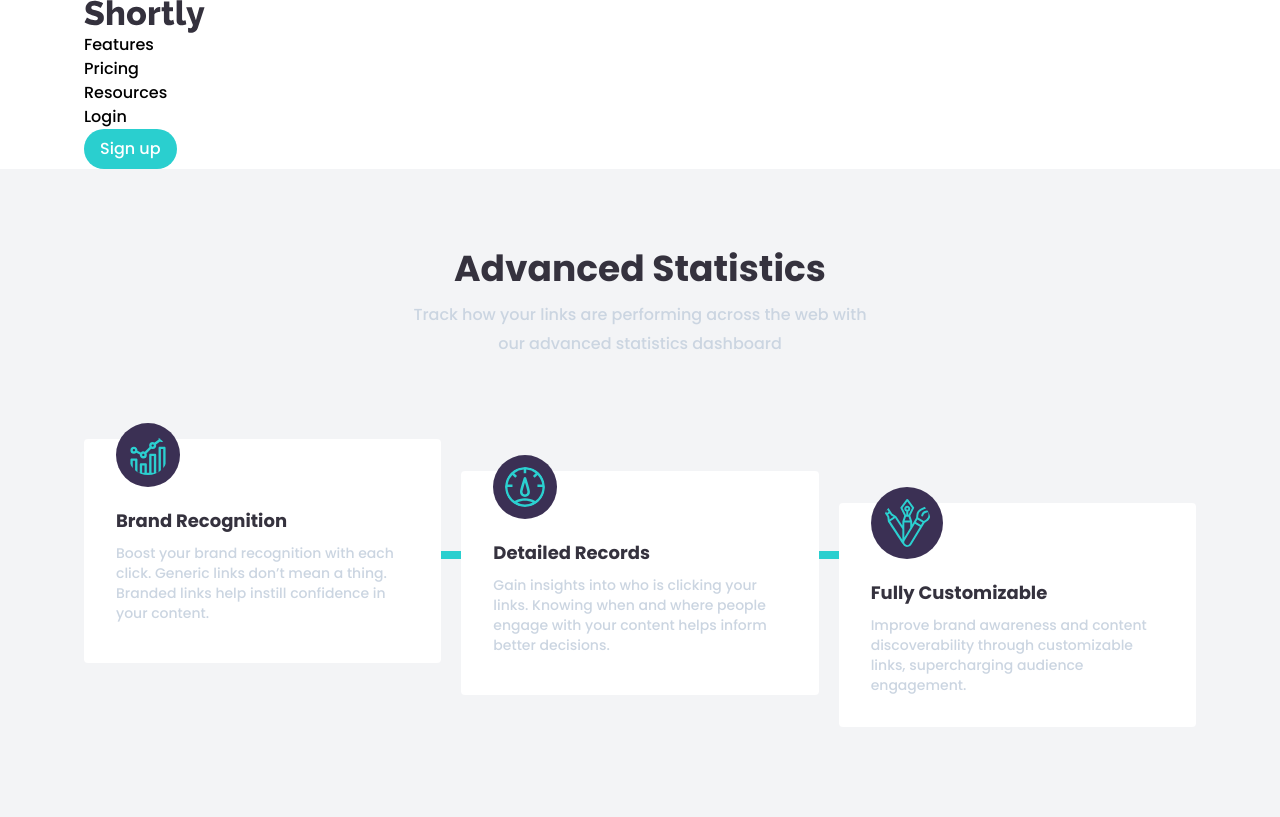
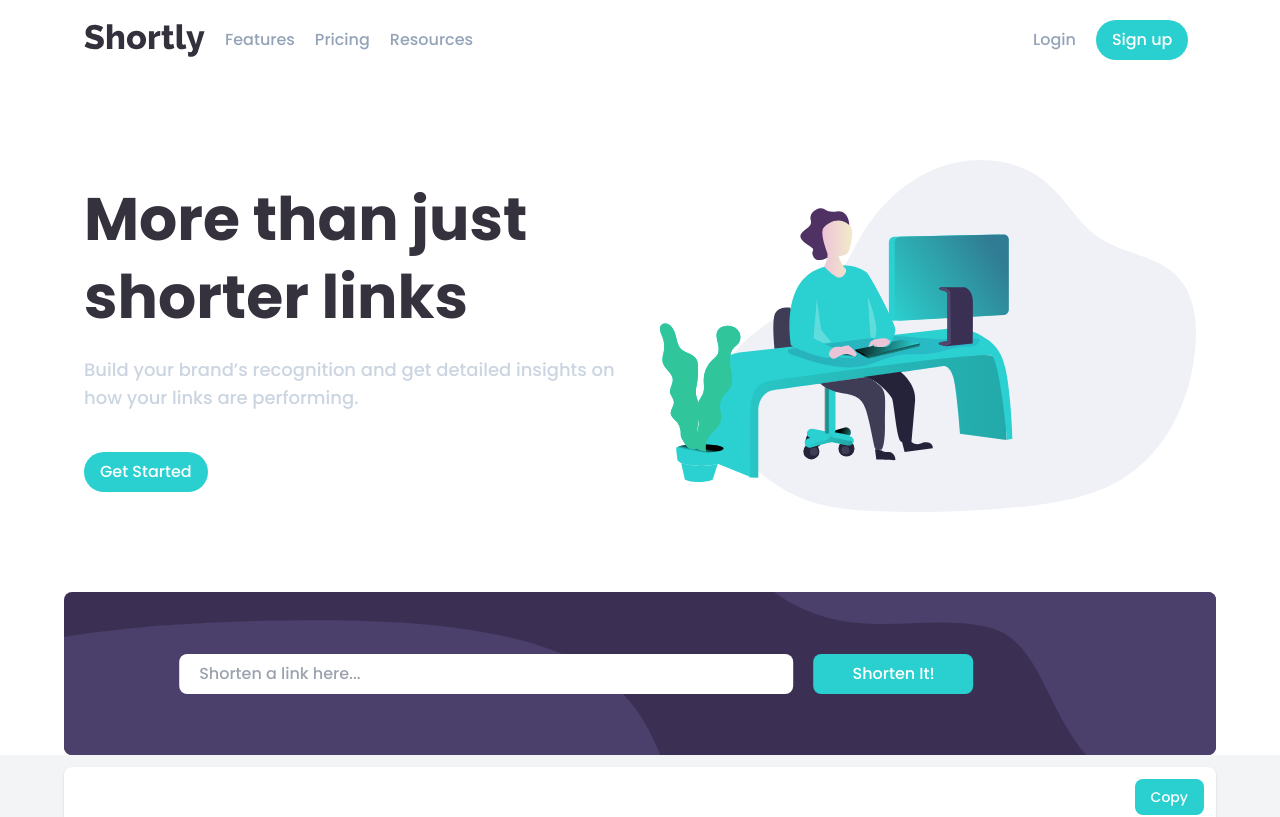
Before and after one commit to RonenTGreat/Shortly, a React (Vite) app: page / in a window 1280 px wide. Shown: the top 817 px of the page. Built offline with nearby package versions, Linux system fonts and the light colour scheme.

Commit message:
Done with the project, will correct some styles

```diff
--- a/src/App.jsx
+++ b/src/App.jsx
@@ -2,11 +2,15 @@ import Header from "./components/Header"
 import Footer from "./components/Footer"
 import Boost from "./components/Boost"
 import Advanced from "./components/Advanced"
+import Showcase from "./components/Showcase"
+import Shorten from "./components/Shortener"
 
 function App() {
   return (
     <>
       <Header />
+      <Showcase />
+      <Shorten />
       <Advanced />
       <Boost />
       <Footer />
--- a/src/components/Advanced.jsx
+++ b/src/components/Advanced.jsx
@@ -7,7 +7,7 @@ const Advanced = () => {
     <>
       <section className=" bg-gray-100 py-10 lg:pt-20 lg:pb-48">
         <div className="max-width">
-          <h2 className=" text-4xl font-bold mb-3 text-veryDarkBlue text-center">
+          <h2 className=" text-4xl font-bold mb-3 mt-28 text-veryDarkBlue text-center">
             Advanced Statistics
           </h2>
           <p className=" text-slate-300 text-center mb-10 lg:mb-20">
@@ -15,10 +15,14 @@ const Advanced = () => {
             advanced statistics dashboard
           </p>
 
-          <div className="relative card grid grid-cols-1 gap-5 md:grid-cols-2 lg:grid-cols-3">
-          <div className="line"></div>
+          <div className="relative card grid grid-cols-1 gap-20 md:grid-cols-2 lg:grid-cols-3 md:gap-5 ">
+            <div className="line"></div>
             <article className=" bg-white p-8 rounded relative">
-              <img src={brand} alt="" className=" p-3 -mt-12 bg-darkViolet rounded-full" />
+              <img
+                src={brand}
+                alt=""
+                className=" p-3 -mt-16 bg-darkViolet rounded-full"
+              />
               <h3 className=" text-veryDarkBlue text-lg mb-2 mt-5 font-bold">
                 Brand Recognition
               </h3>
@@ -30,7 +34,11 @@ const Advanced = () => {
             </article>
 
             <article className=" bg-white p-8 rounded relative">
-              <img src={records} alt="" className=" p-3 -mt-12 bg-darkViolet rounded-full" />
+              <img
+                src={records}
+                alt=""
+                className=" p-3 -mt-16 bg-darkViolet rounded-full"
+              />
               <h3 className=" text-veryDarkBlue text-lg mb-2 mt-5 font-bold">
                 Detailed Records
               </h3>
@@ -42,7 +50,11 @@ const Advanced = () => {
             </article>
 
             <article className=" bg-white p-8 rounded relative">
-              <img src={fully} alt="" className=" p-3 -mt-12 bg-darkViolet rounded-full" />
+              <img
+                src={fully}
+                alt=""
+                className=" p-3 -mt-16 bg-darkViolet rounded-full"
+              />
               <h3 className=" text-veryDarkBlue text-lg mb-2 mt-5 font-bold">
                 Fully Customizable
               </h3>
--- a/src/components/Header.jsx
+++ b/src/components/Header.jsx
@@ -1,18 +1,23 @@
+import { useState } from "react";
 import logo from "../assets/images/logo.svg";
+import menu from "../assets/images/menu.svg";
+import close from "../assets/images/close.svg";
 
 const Header = () => {
+  const [isOpen, setIsOpen] = useState(false);
   return (
     <>
-      <header className="header max-width">
-        <div>
+      <header className="header max-width py-5">
+        <div className=" flex items-center justify-between">
+          <article className="flex items-center">
             <img src={logo} alt="" />
 
-          <nav>
-            <ul>
+            <nav className="hidden md:block ml-5 text-slate-400">
+              <ul className="flex items-center justify-start">
                 <li>
                   <button>Features</button>
                 </li>
-              <li>
+                <li className=" my-5 md:my-0 md:mx-5">
                   <button>Pricing</button>
                 </li>
                 <li>
@@ -20,15 +25,50 @@ const Header = () => {
                 </li>
               </ul>
             </nav>
-        </div>
-        <ul>
+
+            <ul className=" hidden md:flex items-center ml-[35rem]">
+              <li className="my-5 md:my-0 md:mr-5">
+                <button className="text-slate-400">Login</button>
+              </li>
               <li>
+                <button className="btn-cta rounded-full">Sign up</button>
+              </li>
+            </ul>
+          </article>
+
+          {isOpen && (
+            <div
+              className="absolute left-5 right-5 top-20 rounded bg-darkViolet text-slate-200
+            text-center py-10 md:relative md:top-0 md:left-0 md:right-0 md:bg-transparent
+            md:text-gray-400 md:text-left md:py-0 md:flex md:items-center md:hidden"
+            >
+              <nav className="md:hidden">
+                <ul className="flex flex-col items-center justify-center">
+                  <li>
+                    <button>Features</button>
+                  </li>
+                  <li className="my-5">
+                    <button>Pricing</button>
+                  </li>
+                  <li>
+                    <button>Resources</button>
+                  </li>
+                </ul>
+              </nav>
+              <ul className=" flex flex-col items-center justify-center">
+                <li className="my-5">
                   <button>Login</button>
                 </li>
                 <li>
                   <button className="btn-cta rounded-full">Sign up</button>
                 </li>
               </ul>
+            </div>
+          )}
+          <button className="md:hidden" onClick={() => setIsOpen(!isOpen)}>
+            <img src={isOpen ? close : menu} alt="" />
+          </button>
+        </div>
       </header>
     </>
   );
--- a/src/components/Shortener.jsx
+++ b/src/components/Shortener.jsx
@@ -0,0 +1,104 @@
+import { useEffect, useState } from "react";
+import bgMobile from "../assets/images/bg-shorten-mobile.svg";
+import bgDesktop from "../assets/images/bg-shorten-desktop.svg";
+
+const getLocalStorage = () => {
+    let links = localStorage.getItem("links")
+
+    if(links){
+        return JSON.parse(localStorage.getItem("links"))
+    }else{
+        return []
+    }
+}
+
+const Shorten = () => {
+  const [text, setText] = useState("");
+  const [links, setLinks] = useState(getLocalStorage());
+  const [buttonText, setButtonText] = useState("Copy")
+
+  const handleSubmit = (e) => {
+    e.preventDefault();
+    const urlRegex =
+      /^(https?:\/\/)?([\da-z.-]+)\.([a-z.]{2,6})([\\/\w.-]*)*\/?$/;
+
+    if (!text) {
+      alert("Input is empty");
+    } else {
+      if (urlRegex.test(text)) {
+        const shortenLink = async () => {
+          const res = await fetch(
+            `https://api.shrtco.de/v2/shorten?url=${text}`
+          );
+          const data = await res.json();
+
+          console.log(data.result);
+          setLinks(data.result);
+          setText("");
+        };
+        shortenLink();
+      } else {
+        alert("Invalid URL!");
+      }
+    }
+  };
+
+  const handleCopy = () => {
+    navigator.clipboard.writeText(links.full_short_link)
+    setButtonText("Copied")
+}
+
+useEffect(() => {
+    localStorage.setItem("links", JSON.stringify(links))
+}, [links])
+
+  return (
+    <>
+      <section className="shortener relative">
+        <picture>
+          <source media="(min-width: 768px)" srcSet={bgDesktop} />
+          <img src={bgMobile} alt="" />
+        </picture>
+
+        <form className="form" onSubmit={handleSubmit}>
+          <div className="flex flex-col md:flex-row">
+            <input
+              type="url"
+              className="w-full py-2 px-5 rounded-lg mb-2 md:mb-0 md:w-2/3"
+              placeholder="Shorten a link here..."
+              value={text}
+              onChange={(e) => setText(e.target.value)}
+            />
+            <button
+              className="btn-cta rounded-lg w-full md:w-40 md:ml-5"
+              type="submit"
+              onClick={handleSubmit}
+            >
+              Shorten It!
+            </button>
+          </div>
+        </form>
+
+        <div className="flex flex-col items-center justify-center bg-white
+        md:flex-row md:justify-between p-3 mt-3 rounded-lg shadow">
+          <article>
+            <h6 className=" mb-3 md:mb-0">{links.original_link}</h6>
+          </article>
+
+          <article>
+            <ul className="md:flex items-center">
+              <li className="md:mr-5">
+                <button className=" text-cyan">{links.full_short_link}</button>
+              </li>
+              <li>
+                <button onClick={handleCopy} className="btn-cta rounded-lg text-sm focus:bg-darkViolet">{buttonText}</button>
+              </li>
+            </ul>
+          </article>
+        </div>
+      </section>
+    </>
+  );
+};
+
+export default Shorten;
--- a/src/components/Showcase.jsx
+++ b/src/components/Showcase.jsx
@@ -0,0 +1,28 @@
+import showcase from "../assets/images/illustration-working.svg";
+
+const Showcase = () => {
+  return (
+    <>
+      <section className="py-10 lg:py-20">
+        <div className="max-width grid grid-cols-1 grid-5 md:grid-cols-2 md:gap-10 md:place-items-center">
+          <article className="text-center md:text-left">
+            <h1 className=" text-4xl lg:text-6xl mb-5 font-bold text-veryDarkBlue">
+              More than just shorter links
+            </h1>
+            <p className="lg:text-lg text-slate-300 mb-10">
+              Build your brand’s recognition and get detailed insights on how
+              your links are performing.
+            </p>
+            <button className="btn-cta rounded-full">Get Started</button>
+          </article>
+
+          <article>
+            <img src={showcase} alt="Shortly" />
+          </article>
+        </div>
+      </section>
+    </>
+  );
+};
+
+export default Showcase;
--- a/src/index.css
+++ b/src/index.css
@@ -21,8 +21,32 @@ p {
   line-height: 1.8;
 }
 
+h1{
+  line-height: 1.3 !important;
+}
+
 .max-width {
   @apply px-5  lg:max-w-5xl lg:mx-auto xl:max-w-6xl 2xl:px-0;
+}
+
+.shortener{
+  background-color: hsl(257, 27%, 26%);
+  height: 10.188rem;
+  border-radius: 8px;
+  @apply lg:max-w-5xl lg:mx-auto xl:max-w-6xl 2xl:px-0;
+}
+
+.shortener img{
+  height: 10.188rem;
+  @apply w-full rounded-lg;
+}
+
+.shortener .form{
+  position: absolute;
+  left: 50%;
+  top: 50%;
+  transform: translate(-50%, -50%);
+  width: 80%;
 }
 
 .boost {
```
Also changed, not shown: src/assets/images/close.svg (added), src/assets/images/menu.svg (added). Lines whose indentation alone changed are shown as unchanged.
